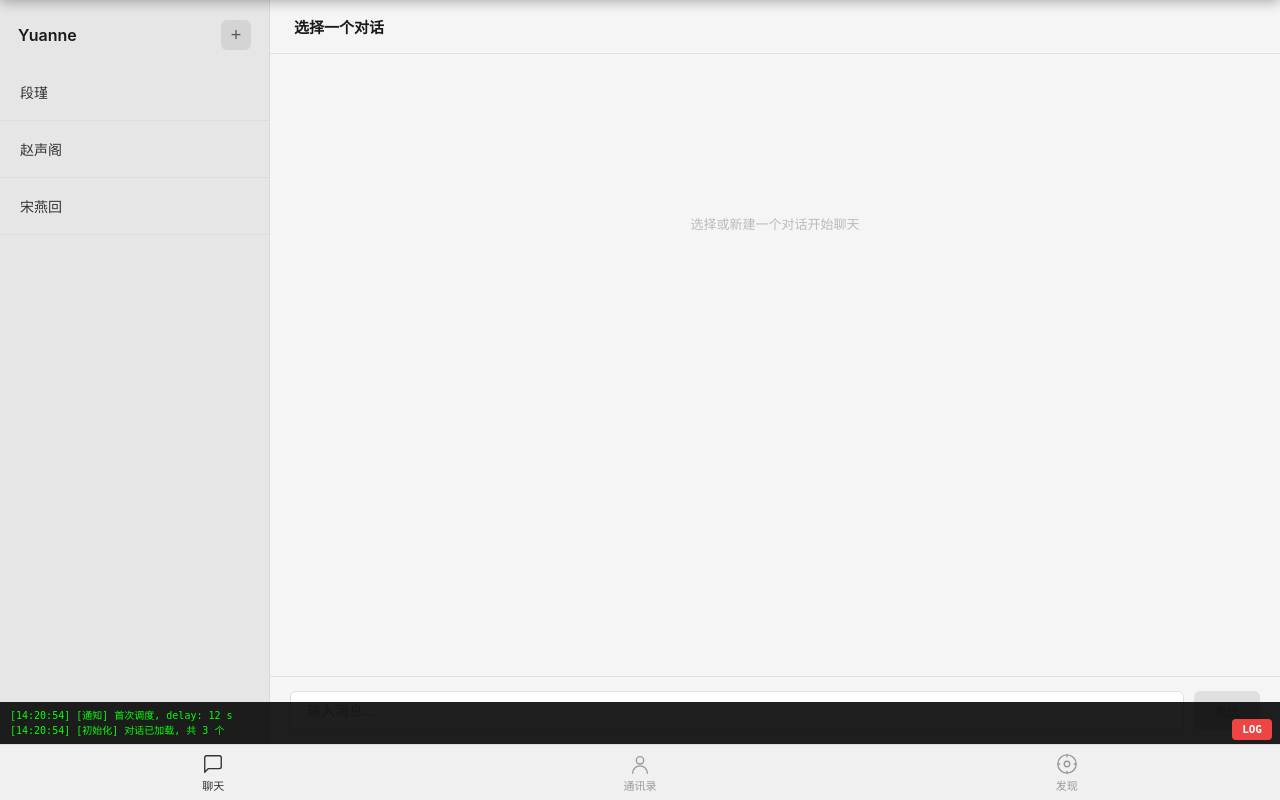
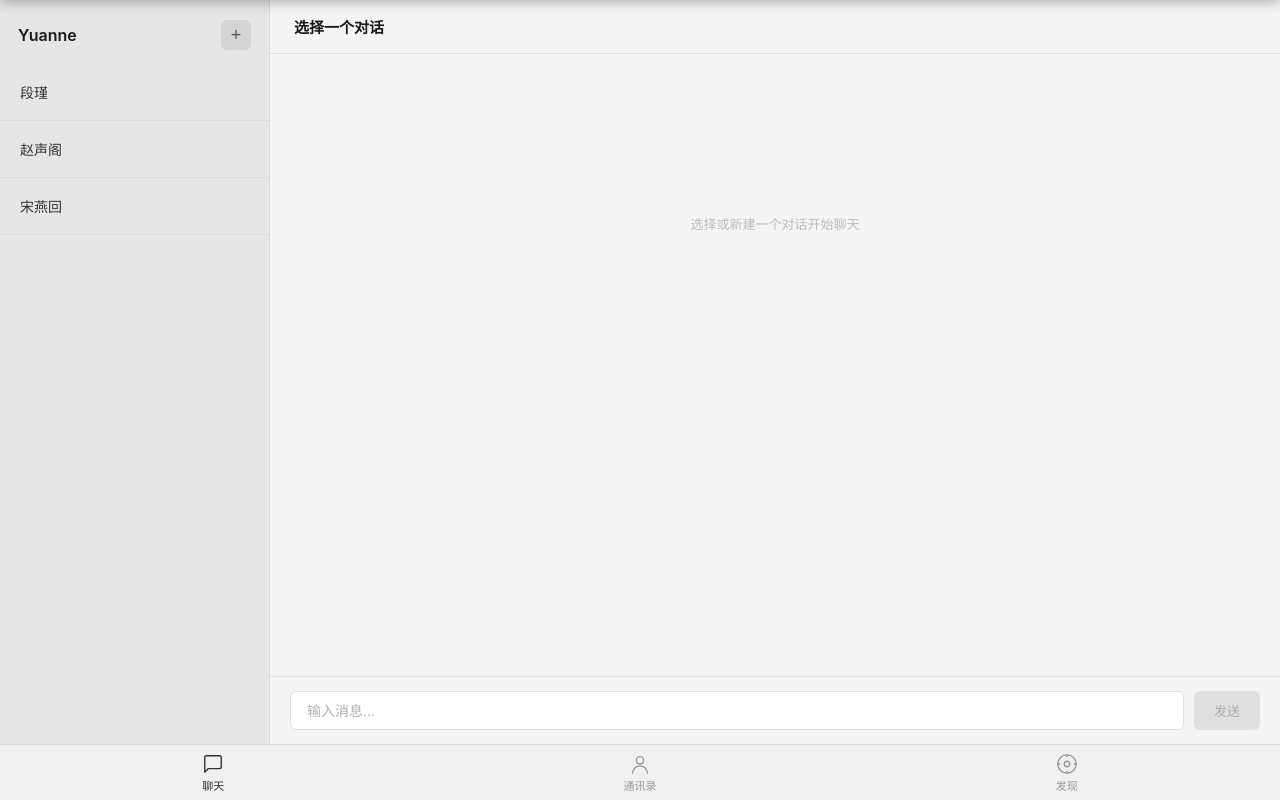
Before and after one commit to DYY0719/Yuanne, a Flask app: page / in a window 1280 px wide. Run offline with Flask 3, Linux system fonts and the light colour scheme; data that the repository does not hold is empty.

Commit message:
v1.2.1: 移除调试UI（debugToast + 调试面板），保留核心通知修复
变更：
- 移除红色 debugToast 顶部横幅
- 移除绿色调试面板和 LOG 按钮
- 移除 renderChatArea 诊断日志
- 保留三层防御注入机制（notifyPendingContent + pendingNotifyMessages）
- 保留 SSE 错误处理（防止 typing 卡死）

```diff
--- a/templates/index.html
+++ b/templates/index.html
@@ -354,22 +354,6 @@ body {
 .tab-item .tab-icon { margin-bottom: 2px; line-height: 0; pointer-events: none; }
 .tab-item.active { color: #333; }
 
-/* ===== 调试面板 ===== */
-#debug-panel {
-    position: fixed; bottom: 56px; left: 0; right: 0; z-index: 150;
-    background: rgba(0,0,0,0.88); color: #0f0;
-    font-size: 10px; font-family: monospace;
-    max-height: 140px; overflow-y: auto;
-    padding: 6px 10px;
-    line-height: 1.5; white-space: pre-wrap; word-break: break-all;
-}
-#debug-panel.hidden { display: none; }
-#debug-toggle {
-    position: fixed; bottom: 60px; right: 8px; z-index: 151;
-    background: #e44; color: #fff;
-    border: none; font-size: 11px; padding: 4px 10px; border-radius: 4px;
-    cursor: pointer; font-family: monospace; font-weight: 700;
-}
 </style>
 </head>
 <body>
@@ -426,9 +410,6 @@ body {
     <div id="auto-post-status"></div>
 </div>
 
-<!-- 调试面板 -->
-<button id="debug-toggle" onclick="toggleDebug()">LOG</button>
-<div id="debug-panel"></div>
 
 <!-- 底部 Tab 栏 -->
 <div id="tab-bar">
@@ -458,38 +439,7 @@ body {
 </div>
 
 <script>
-// ===== 调试面板：console.log 同步输出到页面 =====
-(function(){
-    const _log = console.log.bind(console);
-    const _err = console.error.bind(console);
-    const MAX_LINES = 80;
-    function write(level, args) {
-        const panel = document.getElementById("debug-panel");
-        if (!panel) return;
-        const time = new Date().toLocaleTimeString("zh-CN", {hour12:false});
-        const text = Array.from(args).map(a => typeof a === "object" ? JSON.stringify(a) : String(a)).join(" ");
-        const line = "[" + time + "] " + text;
-        panel.textContent = (panel.textContent ? panel.textContent + "\n" : "") + line;
-        // 只保留最近的行
-        const lines = panel.textContent.split("\n");
-        if (lines.length > MAX_LINES) panel.textContent = lines.slice(-MAX_LINES).join("\n");
-        panel.scrollTop = panel.scrollHeight;
-    }
-    console.log = function(){ write("log", arguments); _log.apply(console, arguments); };
-    console.error = function(){ write("ERR", arguments); _err.apply(console, arguments); };
-})();
-// 醒目 Toast：关键操作直接弹在屏幕顶部
-function debugToast(msg) {
-    var el = document.createElement("div");
-    el.style.cssText = "position:fixed;top:0;left:0;right:0;z-index:300;background:#e44;color:#fff;padding:8px 12px;font-size:11px;font-family:monospace;text-align:center;pointer-events:none;";
-    el.textContent = msg;
-    document.body.appendChild(el);
-    setTimeout(function(){ el.remove(); }, 3000);
-}
-function toggleDebug() {
-    const panel = document.getElementById("debug-panel");
-    panel.classList.toggle("hidden");
-}
+
 
 let conversations = [];
 let currentConvId = null;
@@ -612,14 +562,11 @@ async function switchConversation(id, notifyContent) {
         if (!lastMsg || lastMsg.content !== injectContent) {
             conv.messages.push({ role: "assistant", content: injectContent });
             console.log("[通知注入] 直注成功:", conv.name, "| 来源:", notifyContent ? "onNotifyClick" : "pendingNotify", "|", injectContent.substring(0, 30));
-            debugToast("✅ 通知已注入: " + conv.name + " | " + injectContent.substring(0, 20));
         } else {
             console.log("[通知注入] 跳过(末条已存在):", conv.name);
-            debugToast("⚠ 注入跳过(已存在): " + conv.name);
         }
     } else if (!injectContent) {
         console.log("[通知注入] 无待注入内容, id:", id, "notifyContent:", !!notifyContent, "pending:", id ? !!pendingNotifyMessages[id] : "N/A");
-        debugToast("❌ 注入失败：无内容！notifyContent=" + !!notifyContent + " pendingMsg=" + (id ? !!pendingNotifyMessages[id] : "N/A"));
     }
     document.getElementById("chat-title").textContent = conv ? conv.name : "";
     document.getElementById("settings-btn").style.display = "inline-block";
@@ -851,9 +798,7 @@ function onNotifyClick() {
     const notifyContent = notifyPendingContent || (id ? pendingNotifyMessages[id] : null);
     console.log("[通知弹窗] 点击跳转, targetId:", id, "| 独立:", !!notifyPendingContent, "| 最终:", !!notifyContent);
     if (!notifyContent) {
-        debugToast("❌ 通知内容为空！独立变量:" + !!notifyPendingContent + " pendingKey:" + (id ? !!pendingNotifyMessages[id] : "noId"));
     } else {
-        debugToast("✅ 通知内容有效，长度:" + notifyContent.length + "，准备注入...");
     }
     hideNotification();
     if (id && notifyContent) {
```
